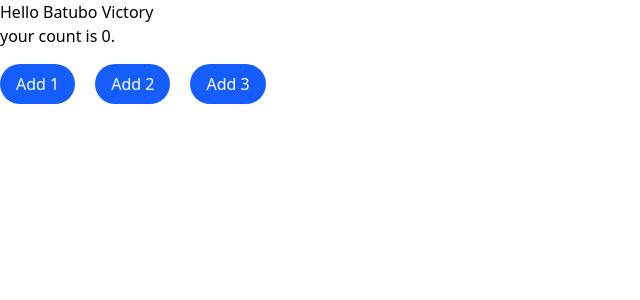
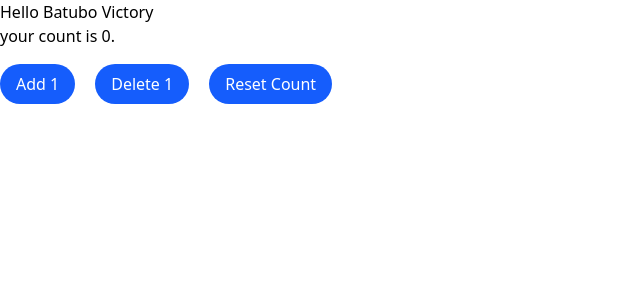
Before and after one commit to Phoenix-Domain/my-typescript-app, a React (Vite) app: page / in a window 1280 px wide. Shown: the top 300 px of the page, without its empty margins (0-640 px from the left). Built offline with nearby package versions, Linux system fonts and the light colour scheme.

Commit message:
style: Change button content to fit logic

```diff
--- a/src/components/Greeting.tsx
+++ b/src/components/Greeting.tsx
@@ -20,12 +20,12 @@ function Greeting({name}: GreetingProps){
                 <button className="bg-blue-600 px-4 py-2 rounded-full text-white active:bg-purple-700" onClick={() => {
                     setCount(prevVal => prevVal - 1)
                 }}>
-                    Add 2
+                    Delete 1
                 </button>
                 <button className="bg-blue-600 px-4 py-2 rounded-full text-white active:bg-purple-700" onClick={() => {
                     setCount(0)
                 }}>
-                    Add 3
+                    Reset Count
                 </button>
             </div>
         </>
```
